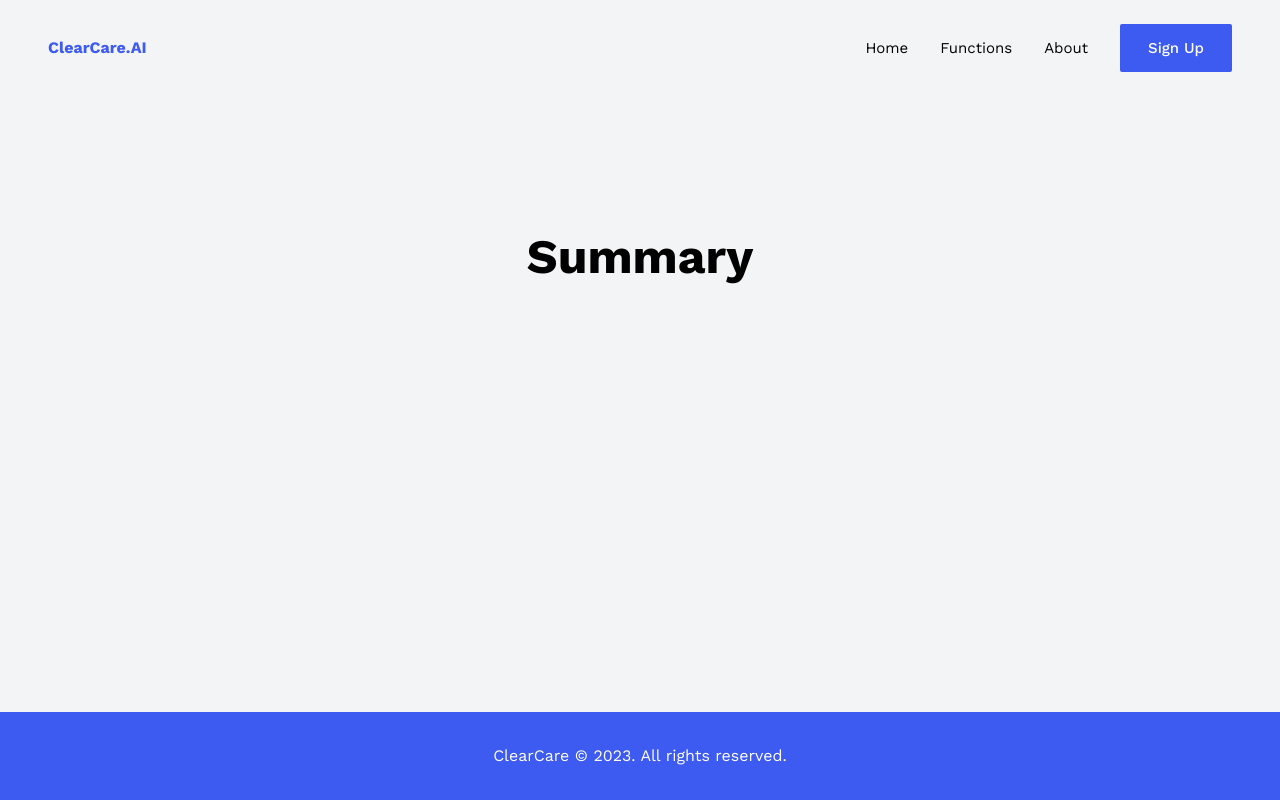
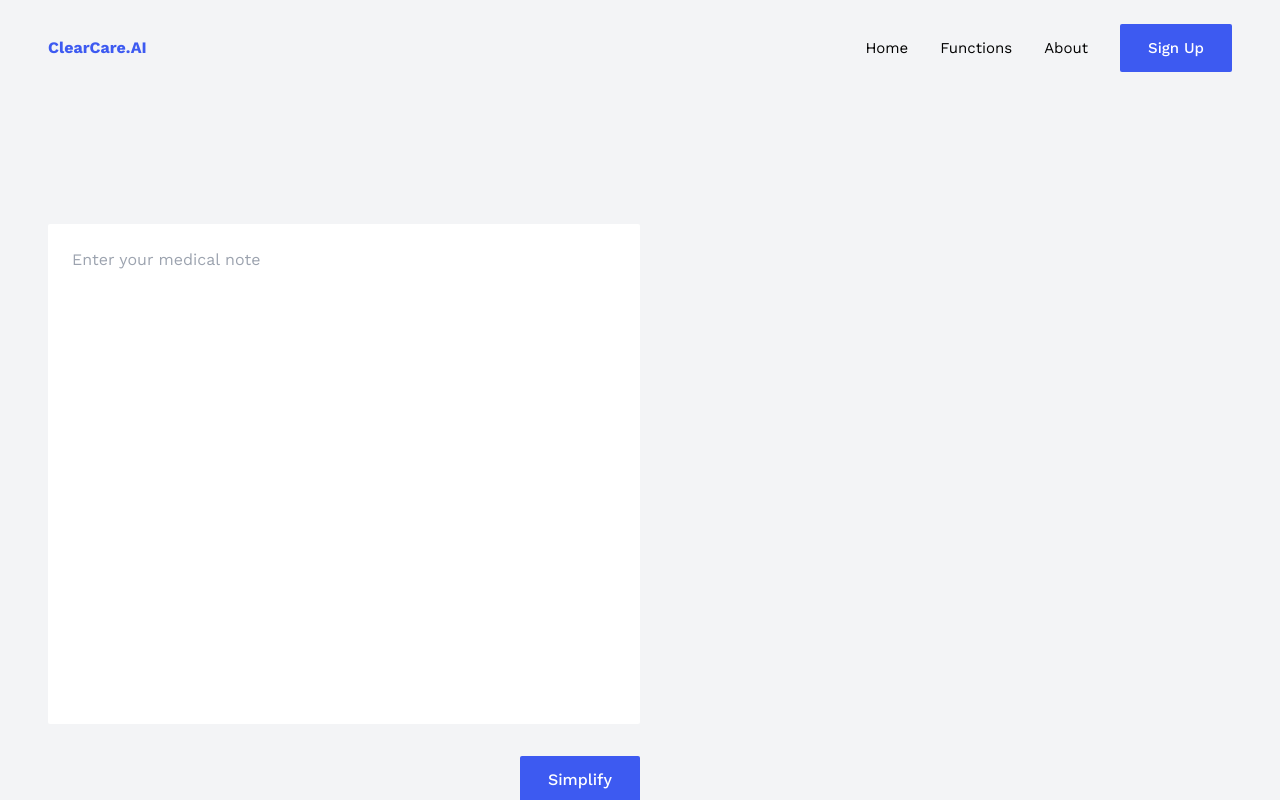
Before and after one commit to Medtalk-AI/clearcare, a React (Create React App) app: page /summary in a window 1280 px wide. Shown: the top 800 px of the page. Built offline with nearby package versions, Linux system fonts and the light colour scheme; a web font is replaced by a local one.

Commit message:
Updated summary page

```diff
--- a/src/App.js
+++ b/src/App.js
@@ -1,6 +1,6 @@
 import React from 'react'
 import {BrowserRouter as Router, Switch, Route} from 'react-router-dom'
-import Header from './components/header/Header'
+import Header from './components/Header'
 import Hero from './components/Hero'
 import Functions from './components/functions/Functions'
 import About from './components/about/About'
--- a/src/components/header/Header.js
+++ b/src/components/Header.js
@@ -1,7 +1,7 @@
 import React, {useState, useEffect} from 'react'
 import {HashLink} from 'react-router-hash-link'
-import Nav from '../Nav'
-import NavMobile from '../NavMobile'
+import Nav from './Nav'
+import NavMobile from './NavMobile'
 // Import Logo
 
 const Header = () => {
--- a/src/components/Hero.js
+++ b/src/components/Hero.js
@@ -11,9 +11,9 @@ const Hero = () => {
             <br />
             Less jargon, less stress.
           </h2>
-          <HashLink smooth to='/request-access'>
+          <HashLink smooth to='/summary'>
             <button className="btn btn-md bg-accent mt-8 lg:mt-16 hover:bg-accent-hover transition-all">
-              Request Access
+              Try Our Demo
             </button>
           </HashLink>
           <p className="text-gray-700 mt-8 lg:mt-16 max-w-[800px]">
--- a/src/components/Nav.js
+++ b/src/components/Nav.js
@@ -9,7 +9,7 @@ const Nav = () => {
         {navigation.map((item, index) => {
           return (
             <li className="hover:text-accent cursor-pointer" key={index}>
-              <NavHashLink smooth to={`/#${item.href}`} activeClassName='active' className='transition-all duration-300'>{item.name}</NavHashLink>
+              <NavHashLink smooth to={`/#${item.href}`} className='transition-all duration-300'>{item.name}</NavHashLink>
             </li>
           )
         })}
--- a/src/components/Summary.js
+++ b/src/components/Summary.js
@@ -4,10 +4,16 @@ const Summary = () => {
   return (
     <section className='section'>
       <div className="container mx-auto lg:mt-24">
-        <div className='flex flex-col items-center text-center'>
-          <h2 className="section-title relative before:absolute before:opacity-40 before:-top-[2rem] before:-left-1/2 before:hidden before:lg:block mt-[50px] lg:mt-[0px] leading-snug text-black">
-            Summary
-          </h2>
+        <div className='flex flex-col lg:flex-row mt-[50px]'>
+          <div className="flex-1 flex flex-col items-end">
+            <textarea className="textarea" placeholder='Enter your medical note'></textarea>
+            <button className="btn btn-md bg-accent hover:bg-accent-hover mt-8 transition-all duration-300">
+              Simplify
+            </button>
+          </div>
+          <div className='flex-1'>
+
+          </div>
         </div>
       </div>
     </section>
--- a/src/index.css
+++ b/src/index.css
@@ -36,7 +36,7 @@
     @apply bg-secondary text-paragraph h-[60px] pl-6 w-full font-body text-[15px] rounded-sm border-solid border-2 border-accent;
   }
   .textarea {
-    @apply bg-secondary resize-none w-full outline-none p-6 rounded-sm h-[200px] focus:outline focus:outline-1 focus:outline-accent;
+    @apply bg-secondary resize-none w-full outline-none p-6 rounded-sm h-[500px] bg-primary;
   }
   .active {
     @apply text-accent;
```
